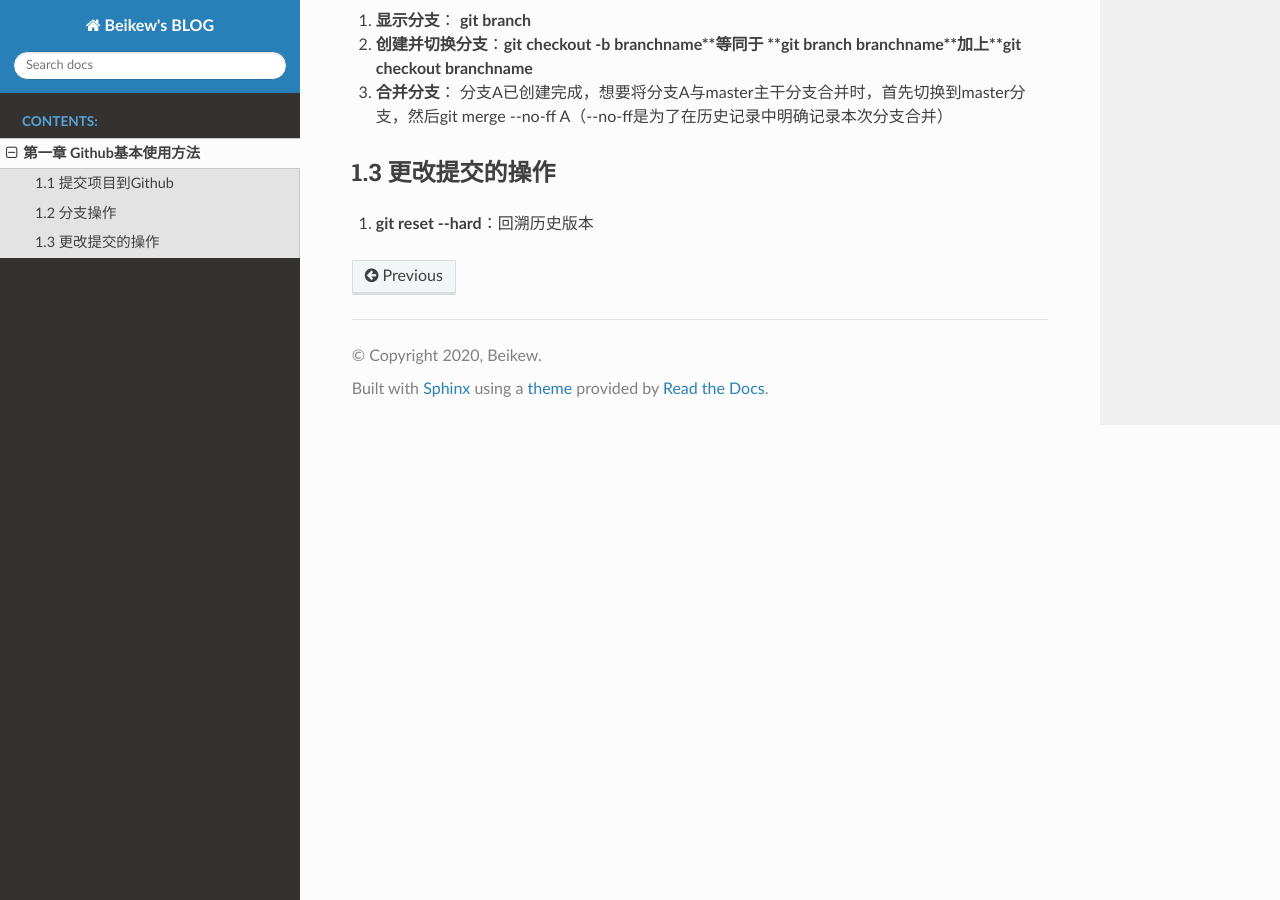
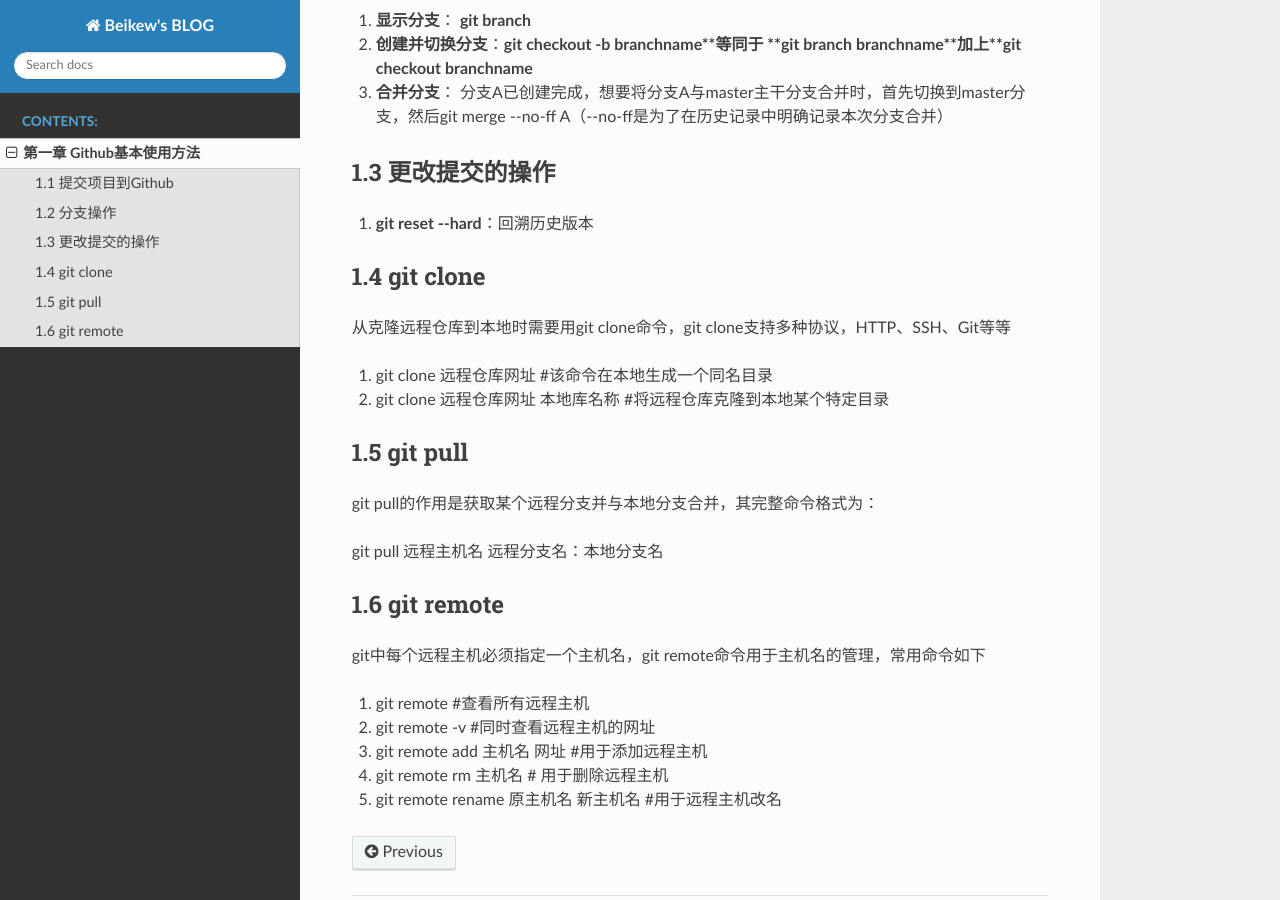
Before and after one commit to qinbeike/BeikewBLOG, a Sphinx documentation site: the page built from source/pages/Git.rst, in a window 1280 px wide and 900 px high, scrolled down 591 px. Built offline with Sphinx 7.4.7 and the Read the Docs theme 2.0.0, drawn with Linux system fonts in a browser that asks for light colours.

Commit message:
更新内容

```diff
--- a/source/pages/Git.rst
+++ b/source/pages/Git.rst
@@ -37,3 +37,37 @@
 ---------------------
 
 #. **git reset --hard**：回溯历史版本
+
+1.4 git clone
+---------------------
+
+从克隆远程仓库到本地时需要用git clone命令，git clone支持多种协议，HTTP、SSH、Git等等
+
+#. git clone 远程仓库网址           #该命令在本地生成一个同名目录
+#. git clone 远程仓库网址 本地库名称 #将远程仓库克隆到本地某个特定目录
+
+
+1.5 git pull
+---------------------
+
+git pull的作用是获取某个远程分支并与本地分支合并，其完整命令格式为：
+
+git pull 远程主机名 远程分支名：本地分支名
+
+
+
+
+1.6 git remote
+---------------------
+
+git中每个远程主机必须指定一个主机名，git remote命令用于主机名的管理，常用命令如下
+
+#. git remote #查看所有远程主机
+
+#. git remote -v #同时查看远程主机的网址
+
+#. git remote add 主机名 网址 #用于添加远程主机
+
+#. git remote rm 主机名 # 用于删除远程主机
+
+#. git remote rename 原主机名 新主机名 #用于远程主机改名
```
